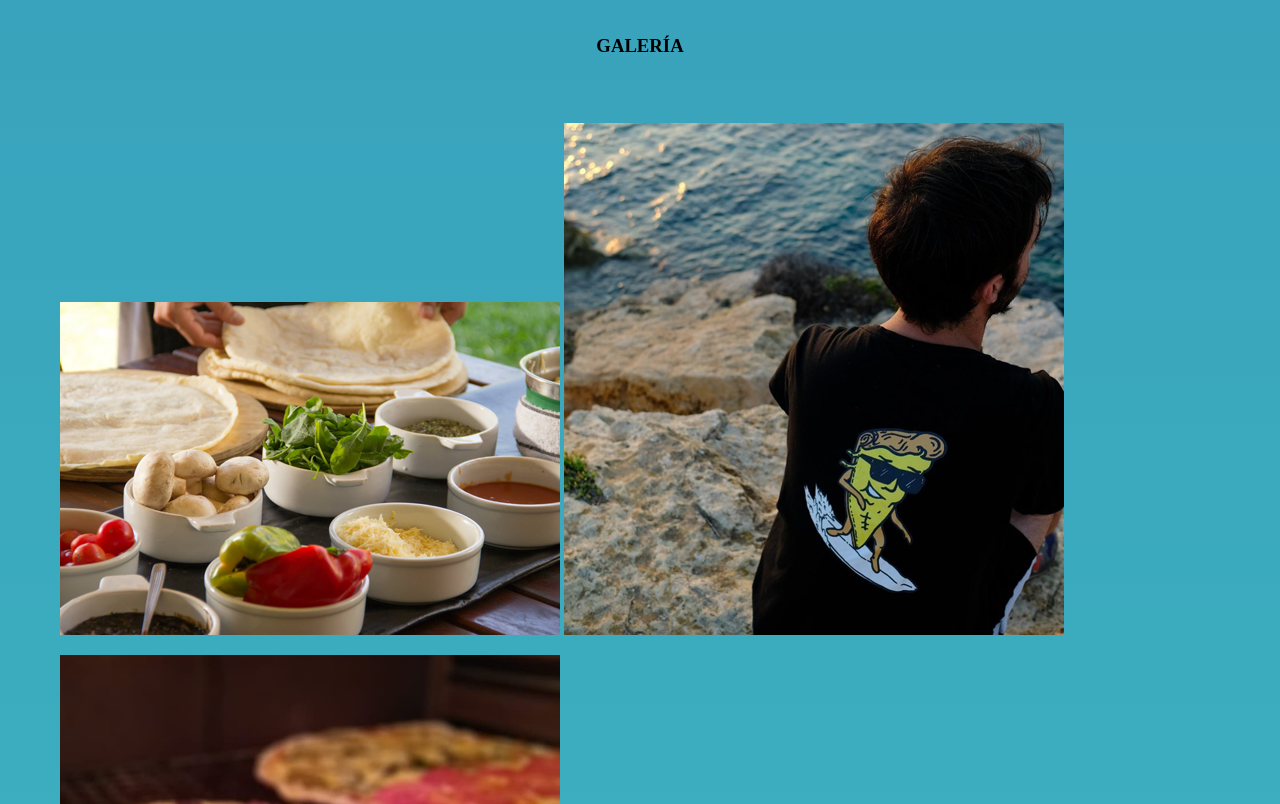
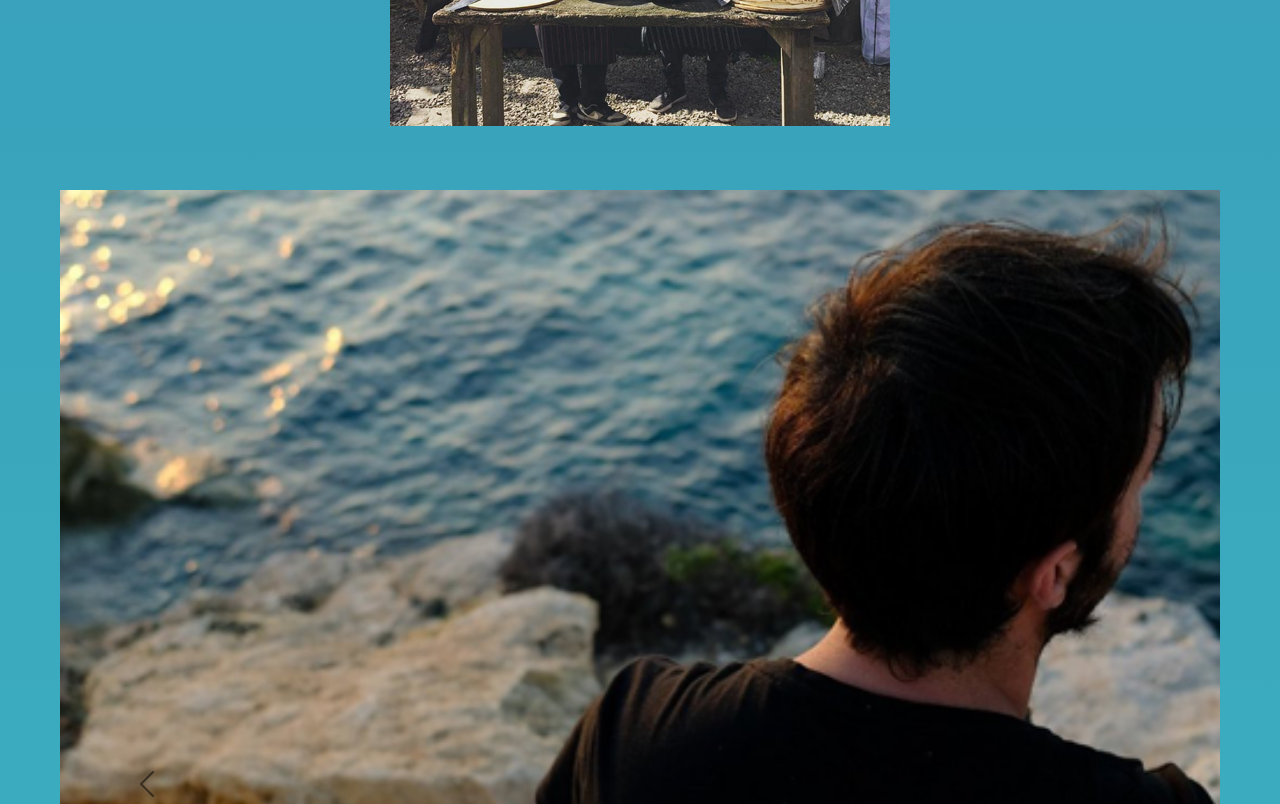
Before and after one commit to Sebastiandelcampo/pizza-rider, a plain HTML site: page pages/nosotros.html in a window 1280 px wide. Shown: the part 1620-2424 px from the top of the page. Drawn offline with nearby package versions, Linux system fonts and the light colour scheme.

Commit message:
subida carrousel

```diff
--- a/pages/nosotros.html
+++ b/pages/nosotros.html
@@ -4,6 +4,8 @@
     <meta charset="UTF-8">
     <meta http-equiv="X-UA-Compatible" content="IE=edge">
     <meta name="viewport" content="width=device-width, initial-scale=1.0">
+    <!-- CSS only -->
+    <link href="https://cdn.jsdelivr.net/npm/bootstrap@5.2.0/dist/css/bootstrap.min.css" rel="stylesheet" integrity="sha384-gH2yIJqKdNHPEq0n4Mqa/HGKIhSkIHeL5AyhkYV8i59U5AR6csBvApHHNl/vI1Bx" crossorigin="anonymous">
     <link rel="stylesheet" href="../css/estilos.css">
     <title>Pizza Rider</title>
 </head>
@@ -46,14 +48,44 @@
                 <img src="../img/pizzero.png" alt="">
             </div>
         </div>
-        <div class="galeria">
-            <h3 class="titleNos3">GALERÍA</h3>
-            <div class="fotos">
-                <img class="gal1" src="../img/gal1.png" alt="">
-                <img class="gal2" src="../img/gal2.png" alt="">
-                <img class="gal3" src="../img/gal3.png" alt="">
-            </div>
+        <!--GALERIA-->
+
+       <div id="carouselExampleDark" class="carousel carousel-dark slide" data-bs-ride="carousel">
+        <div class="carousel-indicators">
+          <button type="button" data-bs-target="#carouselExampleDark" data-bs-slide-to="0" class="active" aria-current="true" aria-label="Slide 1">
+
+          </button>
+          <button type="button" data-bs-target="#carouselExampleDark" data-bs-slide-to="1" aria-label="Slide 2"></button>
+          <button type="button" data-bs-target="#carouselExampleDark" data-bs-slide-to="2" aria-label="Slide 3"></button>
         </div>
+        <div class="carousel-inner mx-auto">
+          <div class="carousel-item active" data-bs-interval="10000">
+            <img src="../img/gal3.png" class="d-block w-100 img-fluid" alt="...">
+
+          </div>
+          <div class="carousel-item active" data-bs-interval="2000">
+            <img src="../img/gal1.png" class="d-block w-100 img-fluid" alt="...">
+
+          </div>
+          <div class="carousel-item active">
+            <img src="../img/gal2.png" class="d-block w-100 img-fluid" alt="...">
+
+          </div>
+        </div>
+        <button class="carousel-control-prev" type="button" data-bs-target="#carouselExampleDark" data-bs-slide="prev">
+          <span class="carousel-control-prev-icon" aria-hidden="true"></span>
+          <span class="visually-hidden">Previous</span>
+        </button>
+        <button class="carousel-control-next" type="button" data-bs-target="#carouselExampleDark" data-bs-slide="next">
+          <span class="carousel-control-next-icon" aria-hidden="true"></span>
+          <span class="visually-hidden">Next</span>
+        </button>
+      </div>
+
+
+      <div>
+        <hr size="3px" width="100%" color="#F6F6F6">
+     </div>
     </main>
 
     <!--Footer-->
@@ -69,4 +101,6 @@
 </footer>
 
 </body>
+<!-- JavaScript Bundle with Popper -->
+<script src="https://cdn.jsdelivr.net/npm/bootstrap@5.2.0/dist/js/bootstrap.bundle.min.js" integrity="sha384-A3rJD856KowSb7dwlZdYEkO39Gagi7vIsF0jrRAoQmDKKtQBHUuLZ9AsSv4jD4Xa" crossorigin="anonymous"></script>
 </html>
```
Also changed, not shown: index.html (+0 -1 lines).
